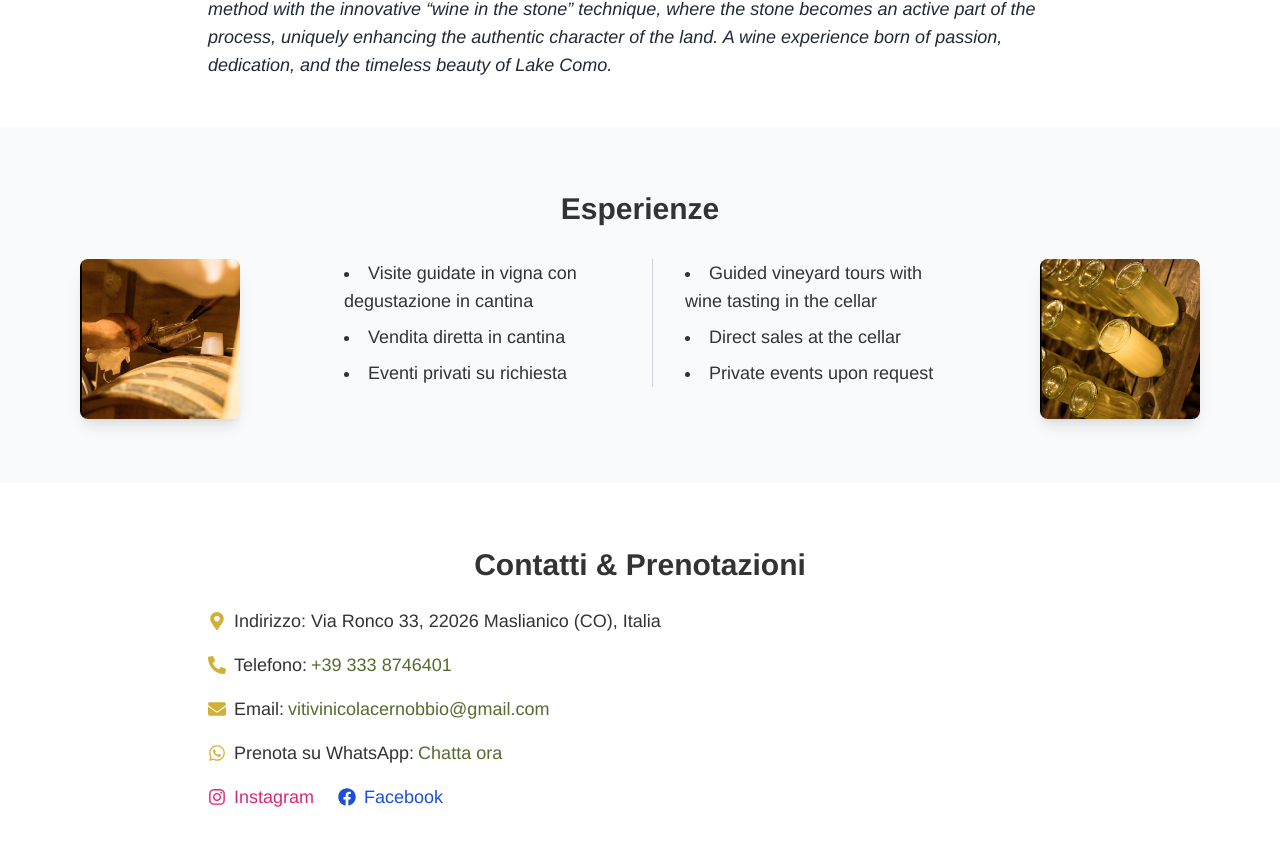
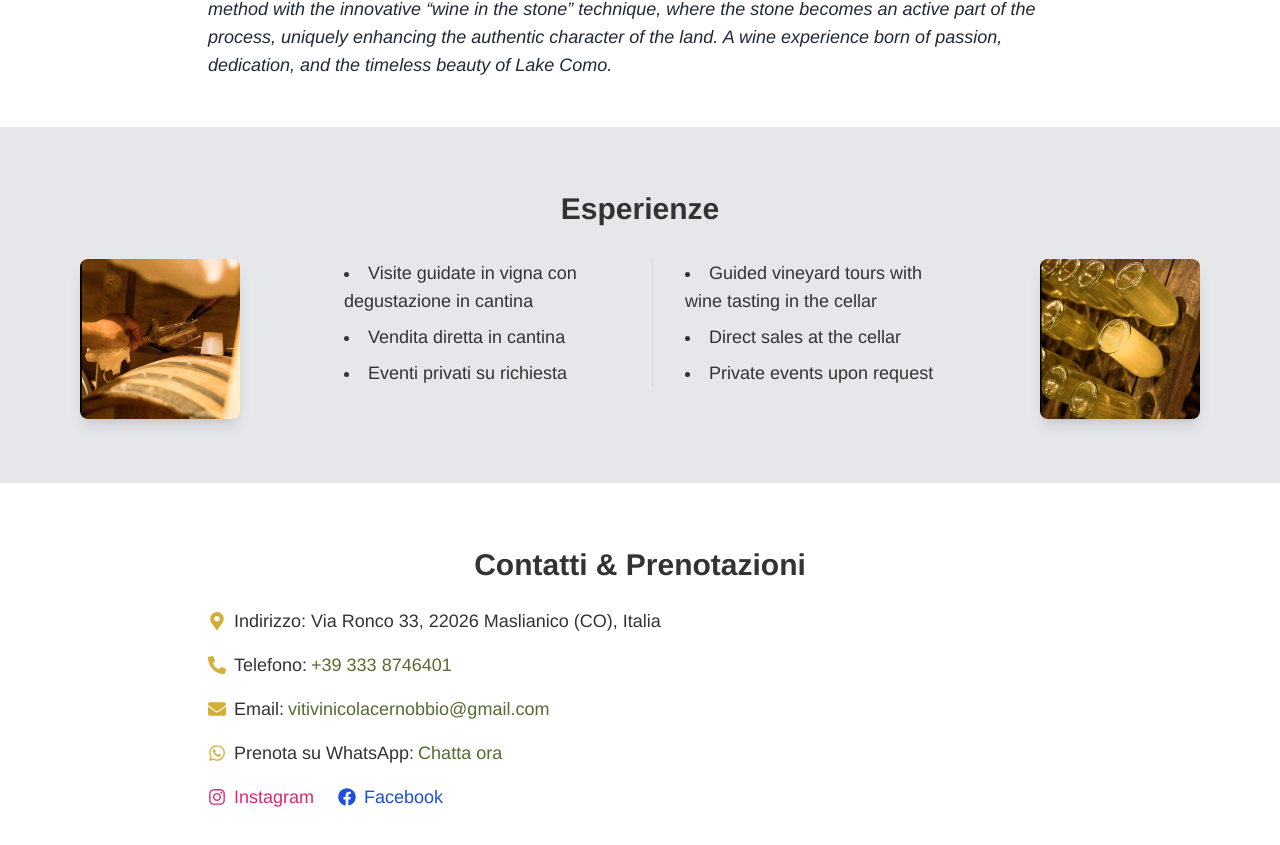
Before and after one commit to Marsmao2/VitivinicolaCernobbio1, a React (Create React App) app: page / in a window 1280 px wide. Shown: the part 897-1742 px from the top of the page. Built offline with nearby package versions, Linux system fonts and the light colour scheme.

Commit message:
Update Experiences.js

```diff
--- a/src/components/Experiences.js
+++ b/src/components/Experiences.js
@@ -2,15 +2,11 @@ import React from 'react';
 
 export default function Experiences() {
   return (
-    <section id="esperienze" className="py-16 bg-gray-50">
-      {/* Aumentato max-w da 4xl a 6xl */}
+    <section id="esperienze" className="py-16 bg-gray-200">
       <div className="max-w-6xl mx-auto px-4">
-        {/* Titolo centrato */}
         <h2 className="text-3xl font-semibold mb-8 text-center">Esperienze</h2>
-
-        {/* Container flex: immagine-sinistra | testi bilingue in due colonne | immagine-destra */}
         <div className="flex flex-col md:flex-row items-center md:items-start justify-center gap-6">
-          {/* Immagine di sinistra spinta verso l’esterno (mr-20) */}
+          {/* Immagine sinistra spinta verso l’esterno */}
           <div className="flex-shrink-0 mr-20">
             <img
               src="/images/10.jpg"
@@ -19,16 +15,13 @@ export default function Experiences() {
             />
           </div>
 
-          {/* Testi in due colonne con linea verticale tra le due (su md+) */}
+          {/* Testi in due colonne con linea verticale */}
           <div className="flex-1 grid grid-cols-1 md:grid-cols-2 gap-6 text-center md:text-left md:divide-x divide-gray-300">
-            {/* Colonna Italiana con padding a destra */}
             <ul className="list-disc list-inside text-lg space-y-2 md:pr-8">
               <li>Visite guidate in vigna con degustazione in cantina</li>
               <li>Vendita diretta in cantina</li>
               <li>Eventi privati su richiesta</li>
             </ul>
-
-            {/* Colonna Inglese con padding a sinistra */}
             <ul className="list-disc list-inside text-lg space-y-2 md:pl-8">
               <li>Guided vineyard tours with wine tasting in the cellar</li>
               <li>Direct sales at the cellar</li>
@@ -36,7 +29,7 @@ export default function Experiences() {
             </ul>
           </div>
 
-          {/* Immagine di destra spinta verso l’esterno (ml-20) */}
+          {/* Immagine destra spinta verso l’esterno */}
           <div className="flex-shrink-0 ml-20">
             <img
               src="/images/9.jpg"
```
